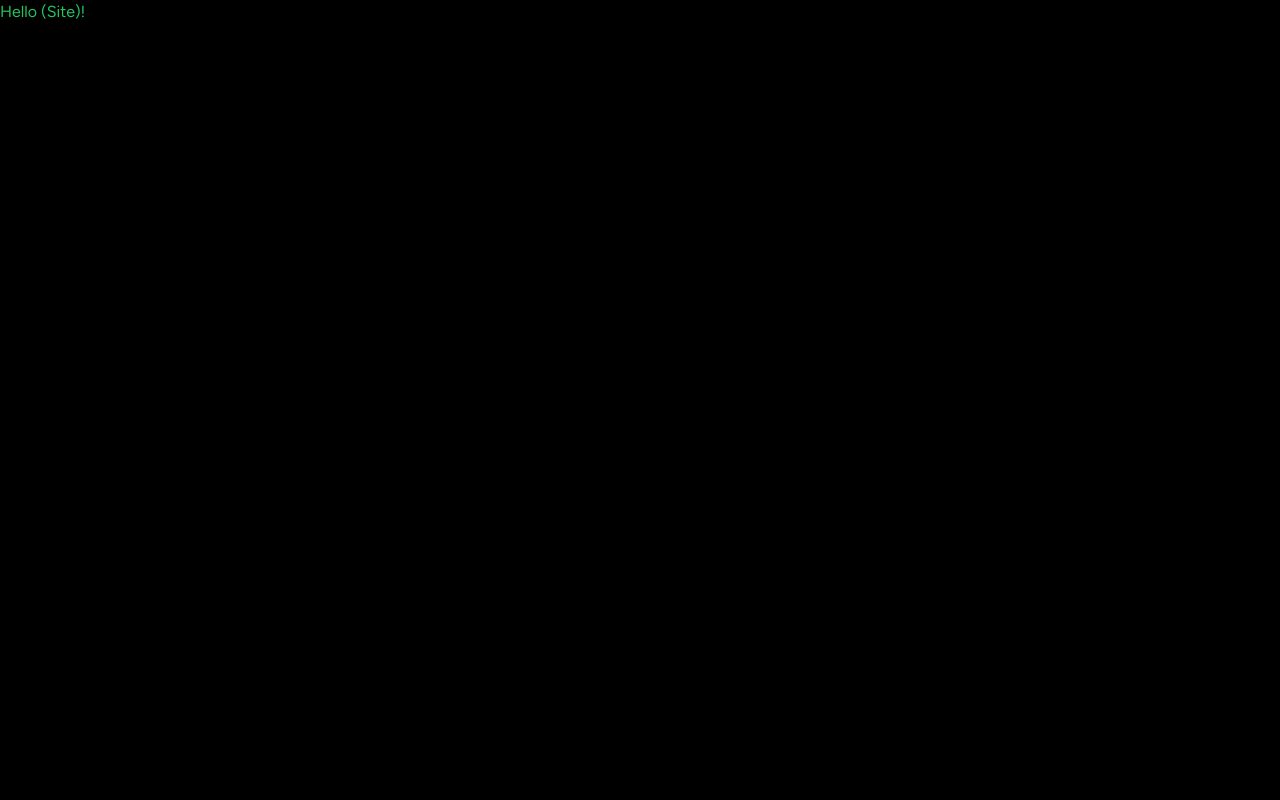
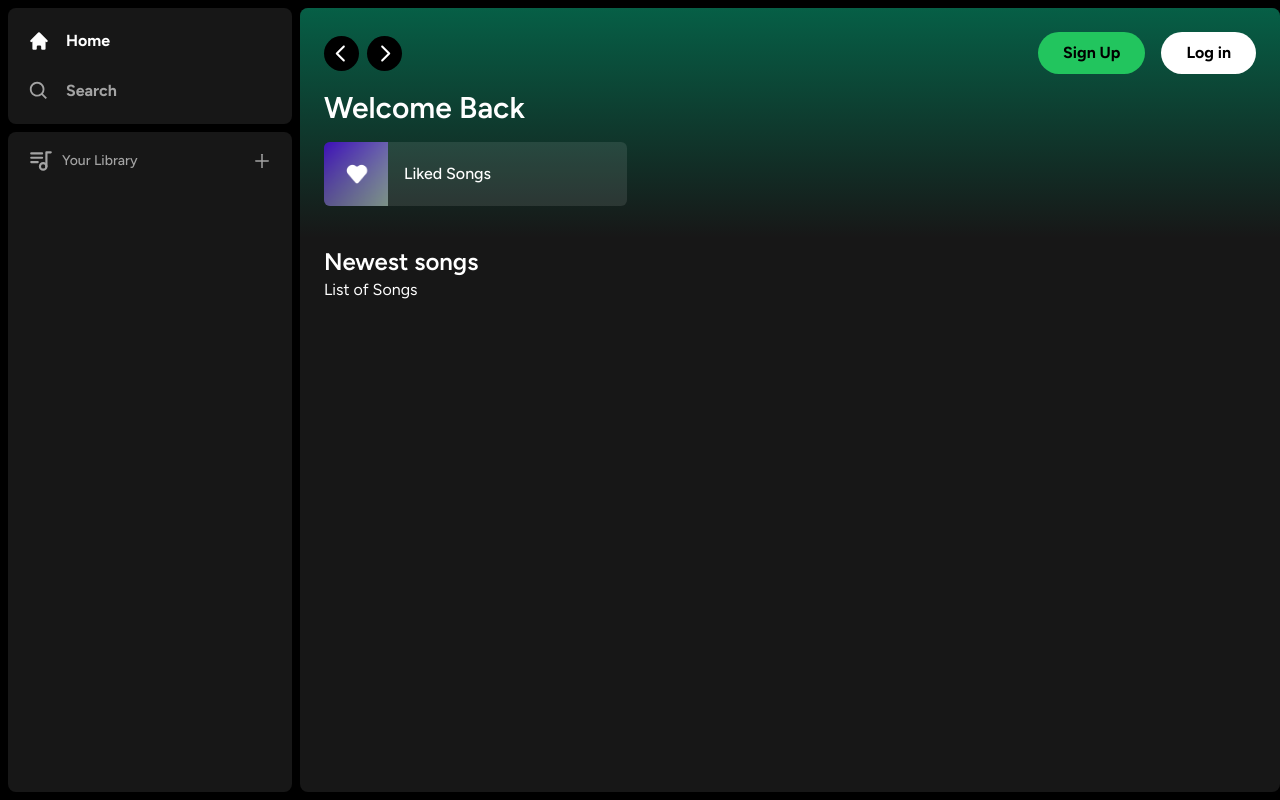
Before and after one commit to medAzizRezgui/spotify-clone, a Next.js app: page / in a window 1280 px wide. Built offline with nearby package versions, Linux system fonts and the light colour scheme.

Commit message:
Base Layout

```diff
--- a/app/(site)/page.tsx
+++ b/app/(site)/page.tsx
@@ -1,3 +1,34 @@
+import Header from "@/components/Header";
+import ListItem from "@/components/ListItem";
 export default function Home() {
-  return <div className={"text-green-500"}>Hello (Site)!</div>;
+  return (
+    <div
+      className={
+        "h-full w-full overflow-hidden overflow-y-auto rounded-lg bg-neutral-900"
+      }
+    >
+      <Header>
+        <div className={"mb-2"}>
+          <h1 className={"text-3xl font-semibold text-white"}>Welcome Back</h1>
+          <div
+            className={
+              "mt-4 grid grid-cols-1 gap-3 sm:grid-cols-2 xl:grid-cols-3 2xl:grid-cols-4"
+            }
+          >
+            <ListItem
+              image={"/images/liked.png"}
+              name={"Liked Songs"}
+              href={"liked"}
+            />
+          </div>
+        </div>
+      </Header>
+      <div className={"mb-7 mt-2 px-6"}>
+        <div className={"flex items-center justify-between"}>
+          <h1 className={"text-2xl font-semibold text-white"}>Newest songs</h1>
+        </div>
+        <div>List of Songs</div>
+      </div>
+    </div>
+  );
 }
--- a/app/layout.tsx
+++ b/app/layout.tsx
@@ -1,8 +1,11 @@
+import { Figtree } from "next/font/google";
+
 import "./globals.css";
 import type { Metadata } from "next";
-import { Figtree } from "next/font/google";
 
-const font = Figtree({ subsets: ["latin"] });
+import Sidebar from "@/components/Sidebar";
+
+const font = Figtree({ subsets: ["latin"], display: "swap" });
 
 export const metadata: Metadata = {
   title: "Spotify Clone",
@@ -16,7 +19,9 @@ export default function RootLayout({
 }) {
   return (
     <html lang="en">
-      <body className={font.className}>{children}</body>
+      <body className={font.className}>
+        <Sidebar>{children}</Sidebar>
+      </body>
     </html>
   );
 }
--- /dev/null
+++ b/components/Box.tsx
@@ -0,0 +1,25 @@
+import { twMerge } from "tailwind-merge";
+
+interface BoxProps {
+  children: React.ReactNode;
+  className?: string;
+}
+const Box: React.FC<BoxProps> = ({ className, children }) => {
+  return (
+    <div
+      className={twMerge(
+        `
+      bg-neutral-900
+      rounded-lg
+      w-full
+      h-fit
+      `,
+        className
+      )}
+    >
+      {children}
+    </div>
+  );
+};
+
+export default Box;
--- /dev/null
+++ b/components/Button.tsx
@@ -0,0 +1,43 @@
+import { forwardRef } from "react";
+import { twMerge } from "tailwind-merge";
+
+export interface ButtonProps
+  extends React.ButtonHTMLAttributes<HTMLButtonElement> {}
+
+const Button = forwardRef<HTMLButtonElement, ButtonProps>(
+  ({ className, children, disabled, type = "button", ...props }, ref) => {
+    return (
+      <button
+        type={type}
+        className={twMerge(
+          `
+        w-full
+        rounded-full
+        bg-green-500
+        border
+        border-transparent
+        px-6
+        py-2
+        disabled:cursor-not-allowed
+        disabled:opacity-50
+        text-black
+        font-bold
+        hover:opacity-75
+        transition
+      `,
+          disabled && "opacity-75 cursor-not-allowed",
+          className
+        )}
+        disabled={disabled}
+        ref={ref}
+        {...props}
+      >
+        {children}
+      </button>
+    );
+  }
+);
+
+Button.displayName = "Button";
+
+export default Button;
--- /dev/null
+++ b/components/Header.tsx
@@ -0,0 +1,84 @@
+"use client";
+import { useRouter } from "next/navigation";
+import { twMerge } from "tailwind-merge";
+import { RxCaretLeft, RxCaretRight } from "react-icons/rx";
+import { HiHome, HiSearch } from "react-icons/hi";
+import Button from "@/components/Button";
+
+interface HeaderProps {
+  className?: string;
+  children: React.ReactNode;
+}
+const Header: React.FC<HeaderProps> = ({ children, className }) => {
+  const router = useRouter();
+
+  const handleLogout = () => {
+    // Handle Logout
+  };
+  return (
+    <div
+      className={twMerge(
+        `
+        h-fit
+        bg-gradient-to-b
+        from-emerald-800
+        p-6
+        `,
+        className
+      )}
+    >
+      <div className={"mb-4 flex w-full items-center justify-between"}>
+        <div className={"hidden items-center gap-x-2 md:flex"}>
+          <button
+            onClick={() => router.back()}
+            className={
+              "flex items-center justify-center rounded-full bg-black transition hover:opacity-75"
+            }
+          >
+            <RxCaretLeft size={35} className={"text-white"} />
+          </button>
+          <button
+            onClick={() => router.forward()}
+            className={
+              "flex items-center justify-center rounded-full bg-black transition hover:opacity-75"
+            }
+          >
+            <RxCaretRight size={35} className={"text-white"} />
+          </button>
+        </div>
+        <div className={"flex items-center gap-x-2 md:hidden"}>
+          <button
+            className={
+              "items-center justify-center rounded-full bg-white p-2 transition hover:opacity-75"
+            }
+          >
+            <HiHome className={"text-black "} size={20} />
+          </button>
+          <button
+            className={
+              "items-center justify-center rounded-full bg-white p-2 transition hover:opacity-75"
+            }
+          >
+            <HiSearch className={"text-black "} size={20} />
+          </button>
+        </div>
+        <div className={"flex items-center justify-between gap-x-4"}>
+          <>
+            <div>
+              <Button onClick={() => {}}>Sign Up</Button>
+            </div>
+            <div>
+              <Button onClick={() => {}} className={"bg-white "}>
+                Log in
+              </Button>
+            </div>
+          </>
+        </div>
+      </div>
+
+      {children}
+    </div>
+  );
+};
+
+export default Header;
--- /dev/null
+++ b/components/Library.tsx
@@ -0,0 +1,41 @@
+"use client";
+
+import { TbPlaylist } from "react-icons/tb";
+import { AiOutlinePlus } from "react-icons/ai";
+
+const Library = () => {
+  const onClick = () => {
+    //   Handle upload
+  };
+  return (
+    <div className="flex flex-col">
+      <div className="flex items-center justify-between px-5 pt-4">
+        <div className="inline-flex items-center gap-x-2">
+          <TbPlaylist className="text-neutral-400" size={26} />
+          <p className="text-sm font-medium text-neutral-400">Your Library</p>
+        </div>
+        <AiOutlinePlus
+          onClick={onClick}
+          size={20}
+          className="
+            cursor-pointer
+            text-neutral-400
+            transition
+            hover:text-white
+          "
+        />
+      </div>
+      <div className="mt-4 flex flex-col gap-y-2 px-3">
+        {/*{songs.map((item) => (*/}
+        {/*  <MediaItem*/}
+        {/*    onClick={(id: string) => onPlay(id)}*/}
+        {/*    key={item.id}*/}
+        {/*    data={item}*/}
+        {/*  />*/}
+        {/*))}*/}
+      </div>
+    </div>
+  );
+};
+
+export default Library;
--- /dev/null
+++ b/components/ListItem.tsx
@@ -0,0 +1,40 @@
+"use client";
+
+import { useRouter } from "next/navigation";
+import Image from "next/image";
+import { FaPlay } from "react-icons/fa";
+
+interface ListItemProps {
+  image: string;
+  name: string;
+  href: string;
+}
+
+const ListItem: React.FC<ListItemProps> = ({ name, image, href }) => {
+  const router = useRouter();
+  const onClick = () => {
+    // Add auth first
+    router.push(href);
+  };
+  return (
+    <button
+      className={
+        "group relative flex items-center gap-x-4 overflow-hidden rounded-md bg-neutral-100/10 pr-4 transition hover:bg-neutral-100/20"
+      }
+    >
+      <div className={"relative min-h-[64px] min-w-[64px]"}>
+        <Image src={image} alt={"image"} className={"object-cover"} fill />
+      </div>
+      <p className={"truncate py-5 font-medium"}>{name}</p>
+      <div
+        className={
+          "absolute right-5 flex items-center justify-center rounded-full bg-green-400 p-3 opacity-0 drop-shadow-md transition hover:scale-110 group-hover:opacity-100"
+        }
+      >
+        <FaPlay className={"text-black"} size={16} />
+      </div>
+    </button>
+  );
+};
+
+export default ListItem;
--- /dev/null
+++ b/components/Sidebar.tsx
@@ -0,0 +1,63 @@
+"use client";
+
+import { usePathname } from "next/navigation";
+import { useMemo } from "react";
+import { HiHome } from "react-icons/hi";
+import { BiSearch } from "react-icons/bi";
+import Box from "./Box";
+import SidebarItem from "@/components/SidebarItem";
+import Library from "@/components/Library";
+interface SidebarProps {
+  children: React.ReactNode;
+}
+const Sidebar: React.FC<SidebarProps> = ({ children }) => {
+  const pathname = usePathname();
+
+  const routes = useMemo(
+    () => [
+      {
+        icon: HiHome,
+        label: "Home",
+        active: pathname !== "/search",
+        href: "/",
+      },
+      {
+        icon: BiSearch,
+        label: "Search",
+        active: pathname === "/search",
+        href: "/search",
+      },
+    ],
+    [pathname]
+  );
+  return (
+    <div className={"flex h-full"}>
+      <div
+        className="
+          hidden
+          h-full
+          w-[300px]
+          flex-col
+          gap-y-2
+          bg-black
+          p-2
+          md:flex
+        "
+      >
+        <Box>
+          <div className="flex flex-col gap-y-4 px-5 py-4">
+            {routes.map((item) => (
+              <SidebarItem key={item.label} {...item} />
+            ))}
+          </div>
+        </Box>
+        <Box className="h-full overflow-y-auto">
+          <Library />
+        </Box>
+      </div>
+      <main className="h-full flex-1 overflow-y-auto py-2">{children}</main>
+    </div>
+  );
+};
+
+export default Sidebar;
--- /dev/null
+++ b/components/SidebarItem.tsx
@@ -0,0 +1,45 @@
+import Link from "next/link";
+import { IconType } from "react-icons";
+import { twMerge } from "tailwind-merge";
+
+interface SidebarItemProps {
+  icon: IconType;
+  label: string;
+  active?: boolean;
+  href: string;
+}
+
+const SidebarItem: React.FC<SidebarItemProps> = ({
+  icon: Icon,
+  label,
+  active,
+  href,
+}) => {
+  return (
+    <Link
+      href={href}
+      className={twMerge(
+        `
+        flex
+        flex-row
+        h-auto
+        items-center
+        w-full
+        gap-x-4
+        text-md
+        font-medium
+        cursor-pointer
+        hover:text-white
+        transition
+        text-neutral-400
+        py-1`,
+        active && "text-white"
+      )}
+    >
+      <Icon size={26} />
+      <p className="w-full truncate font-bold">{label}</p>
+    </Link>
+  );
+};
+
+export default SidebarItem;
--- a/package.json
+++ b/package.json
@@ -20,6 +20,8 @@
     "postcss": "8.4.27",
     "react": "18.2.0",
     "react-dom": "18.2.0",
+    "react-icons": "^4.10.1",
+    "tailwind-merge": "^1.14.0",
     "tailwindcss": "3.3.3",
     "typescript": "5.1.6"
   }
```
Also changed, not shown: public/images/liked.png (added), 1 other file (tests, documents, lock files or other folders).
